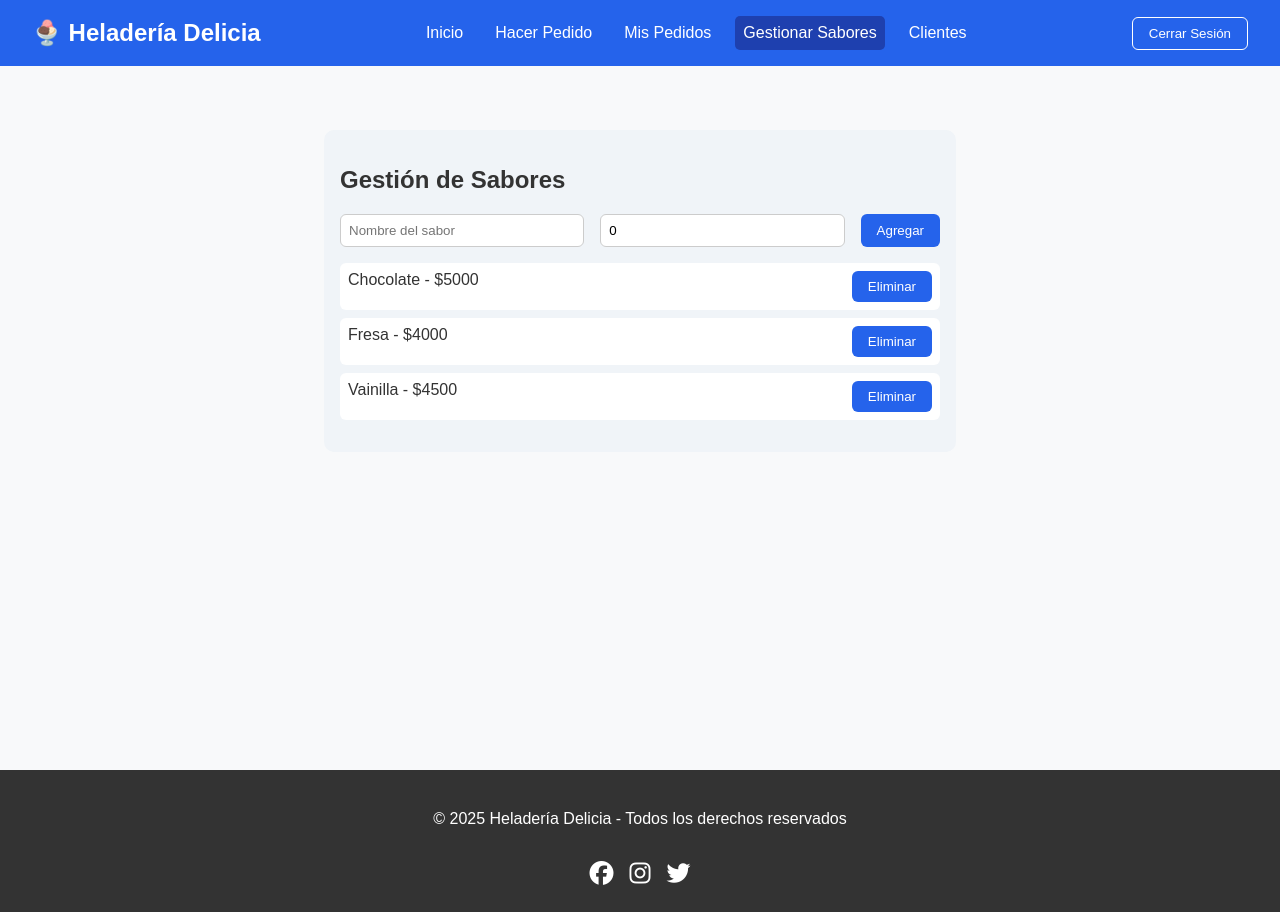
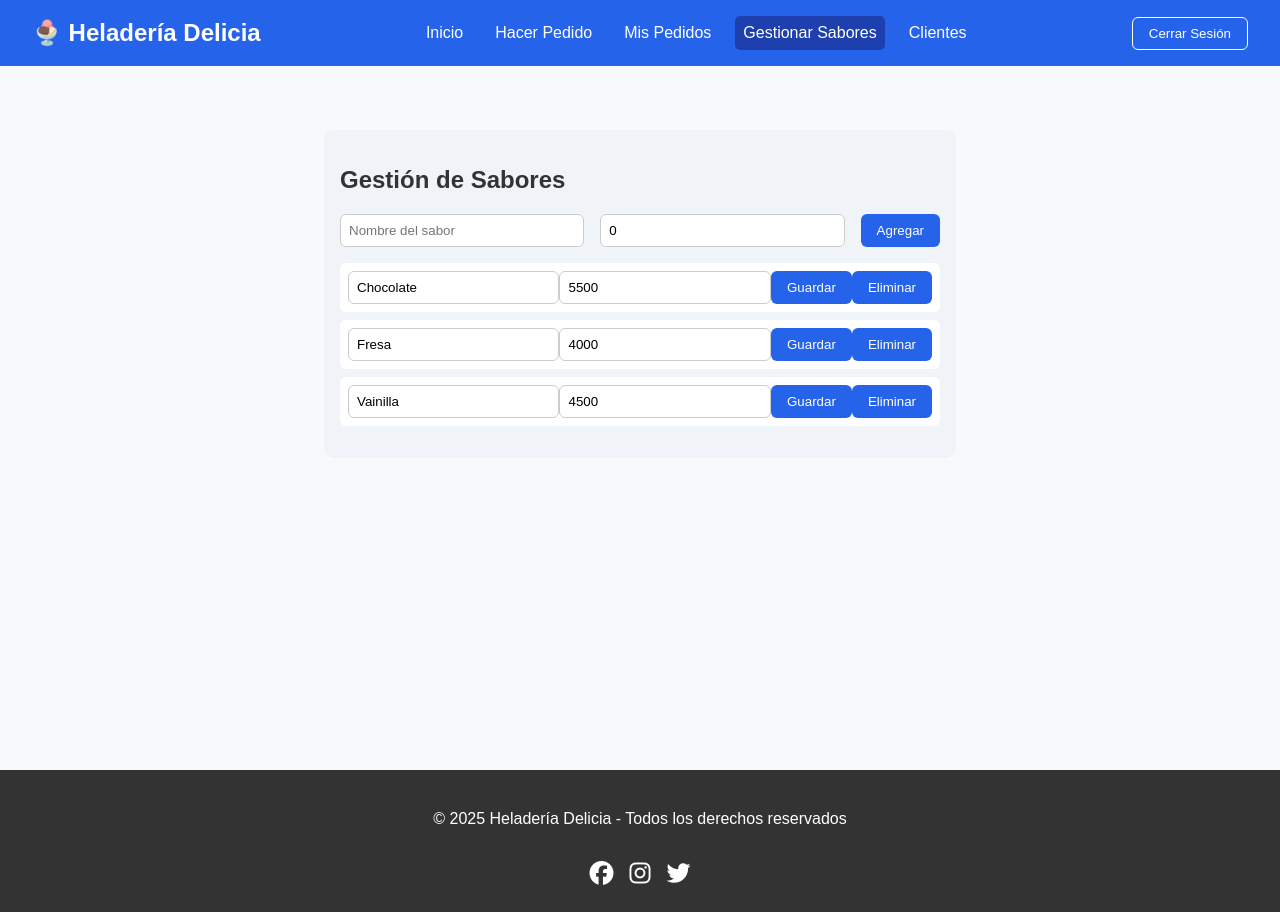
Before and after one commit to Santiag0jaja/app-heladeria, an Angular app: page /gestion-sabores in a window 1280 px wide. Built offline with nearby package versions, Linux system fonts and the light colour scheme; data requests are answered from the project's data file; sample sign-in values are in the browser's storage.

Commit message:
feat: Implement flavor update functionality in 'Gestion Sabores' component; enhance service for CRUD operations and adjust data handling

```diff
--- a/db.json
+++ b/db.json
@@ -2,9 +2,9 @@
   "pedidos": [],
   "sabores": [
     {
-      "id": "1",
       "nombre": "Chocolate",
-      "precio": 5000
+      "precio": 5500,
+      "id": "1"
     },
     {
       "id": "2",
--- a/src/app/components/gestion-sabores/gestion-sabores.component.html
+++ b/src/app/components/gestion-sabores/gestion-sabores.component.html
@@ -9,8 +9,14 @@
 
   <ul class="sabor-lista">
     <li *ngFor="let sabor of sabores">
-      {{ sabor.nombre }} - ${{ sabor.precio }}
+      <input [(ngModel)]="sabor.nombre" />
+      <input [(ngModel)]="sabor.precio" type="number" />
+      <button (click)="actualizarSabor(sabor)">Guardar</button>
       <button (click)="eliminarSabor(sabor.id)">Eliminar</button>
     </li>
   </ul>
 </div>
+<!--
+  Este componente permite a los administradores gestionar los sabores de helado.
+  Permite agregar nuevos sabores, actualizar sus nombres y precios, y eliminar sabores existentes.
+  Los cambios se reflejan en tiempo real en la lista de sabores disponibles. -->
--- a/src/app/components/gestion-sabores/gestion-sabores.component.ts
+++ b/src/app/components/gestion-sabores/gestion-sabores.component.ts
@@ -25,7 +25,8 @@ export class GestionSaboresComponent implements OnInit {
 
   cargarSabores(): void {
     this.saboresService.getSabores().subscribe((data) => {
-      this.sabores = data;
+      // Clonamos para que no se afecten accidentalmente los datos originales
+      this.sabores = data.map(s => ({ ...s }));
     });
   }
 
@@ -47,6 +48,19 @@ export class GestionSaboresComponent implements OnInit {
       this.cargarSabores();
     });
   }
+
+  actualizarSabor(sabor: any): void {
+    const actualizado = {
+      nombre: sabor.nombre,
+      precio: +sabor.precio // Aseguramos que sea número
+    };
+
+    this.saboresService.actualizarSabor(sabor.id, actualizado).subscribe(() => {
+      alert('Sabor actualizado correctamente.');
+      this.cargarSabores();
+    });
+  }
 }
+
 // Este componente se encarga de gestionar los sabores disponibles en la heladería,
 // permitiendo al usuario agregar nuevos sabores y eliminarlos. Utiliza el servicio SaboresService
--- a/src/app/services/sabores.service.ts
+++ b/src/app/services/sabores.service.ts
@@ -2,9 +2,7 @@ import { Injectable } from '@angular/core';
 import { HttpClient } from '@angular/common/http';
 import { Observable } from 'rxjs';
 
-@Injectable({
-  providedIn: 'root'
-})
+@Injectable({ providedIn: 'root' })
 export class SaboresService {
   private apiUrl = 'http://localhost:3000/sabores';
 
@@ -14,10 +12,12 @@ export class SaboresService {
     return this.http.get<any[]>(this.apiUrl);
   }
 
-  crearSabor(sabor: { nombre: string; precio?: number }): Observable<any> {
-    // Si no se proporciona precio, lo ponemos en 0
-    const nuevoSabor = { ...sabor, precio: sabor.precio ?? 0 };
-    return this.http.post<any>(this.apiUrl, nuevoSabor);
+  crearSabor(sabor: { nombre: string; precio: number }): Observable<any> {
+    return this.http.post<any>(this.apiUrl, sabor);
+  }
+
+  actualizarSabor(id: number, sabor: { nombre: string; precio: number }): Observable<any> {
+    return this.http.put<any>(`${this.apiUrl}/${id}`, sabor);
   }
 
   eliminarSabor(id: number): Observable<any> {
```
